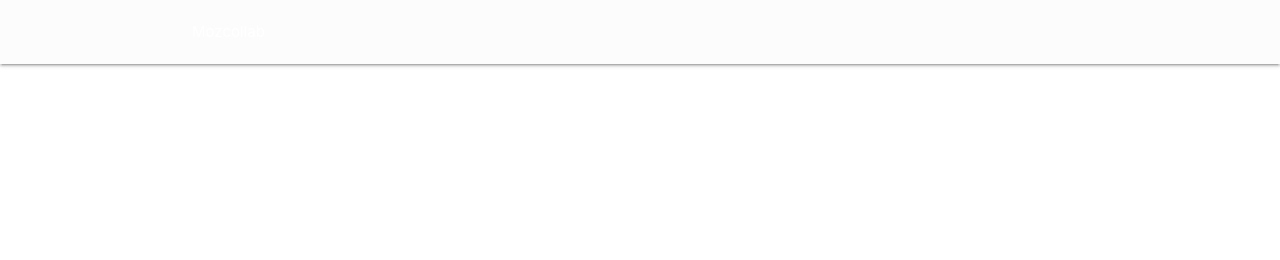
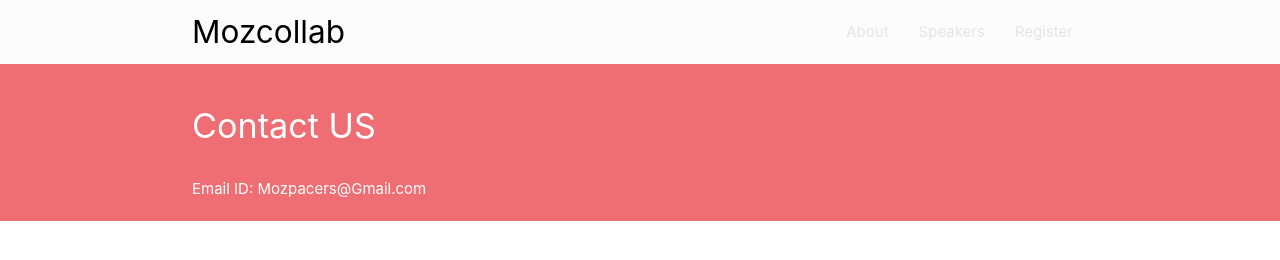
Before and after one commit to askprateek/Mozcollab, a plain HTML site: page index.html in a window 1280 px wide. Drawn offline with nearby package versions, Linux system fonts and the light colour scheme.

Commit message:
Footer base code added

```diff
--- a/css/style.css
+++ b/css/style.css
@@ -1,5 +1,29 @@
+body {
+  display: flex;
+  min-height: 100vh;
+  flex-direction: column;
+}
+
+main {
+  flex: 1 0 auto;
+}
 /* Navbar */
-.navbar-default{
+nav{
   background-color:rgba(248, 248, 248, 0.45);
 }
+nav .brand-logo{
+  color:#000;
+}
+nav ul a{
+  color:#e4e4e4;
+}
+
 /* END | Navbar */
+
+
+
+
+
+/* footer */
+
+/*  */
--- a/index.html
+++ b/index.html
@@ -18,14 +18,16 @@
 </head>
 <body>
   <section id="navbar">
-    <nav class="navbar navbar-default navbar-static-top">
-      <div class="container">
-        <a class="navbar-brand" href="#">Mozcollab</a>
-        <ul class="nav navbar-nav pull-right">
+    <nav>
+      <div class="nav-wrapper">
+        <div class="container">
+        <a href="#" class="brand-logo">Mozcollab</a>
+        <ul id="nav-mobile" class="right hide-on-med-and-down">
           <li><a href="#About">About</a></li>
           <li><a href="#speakers">Speakers</a></li>
           <li><a href="#register">Register</a></li>
         </ul>
+      </div>
       </div>
     </nav>
   </section>
@@ -67,6 +69,28 @@
 
 
   <!-- Footer and Contact Details -->
+  <section id="footer">
+    <footer class="page-footer">
+        <div class="container">
+          <div class="row">
+            <div class="col s12 col m6 col l6">
+
+              <div class="row">
+                <div class="s12">
+                  <h4>Contact US</h4>
+                </div>
+              </div>
+              <div class="row">
+                <div class="s12">
+                  Email ID: Mozpacers@Gmail.com
+                </div>
+
+              </div>
+            </div>
+          </div>
+        </div>
+    </footer>
+  </section>
 
   <!-- END | Footer and Contact Details -->
 
```
